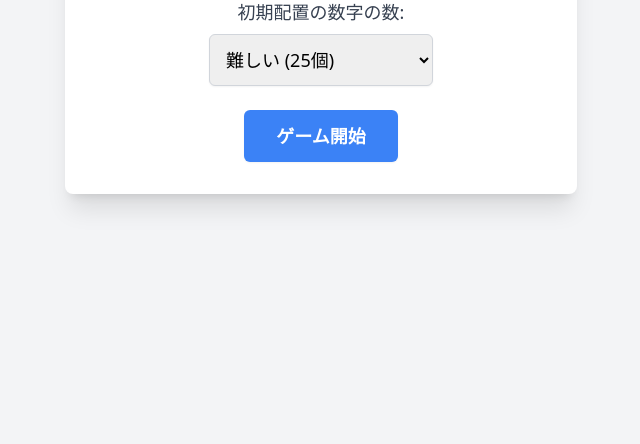
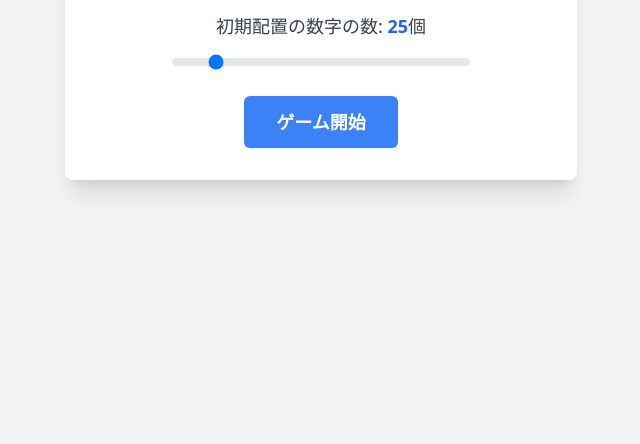
Before and after one commit to Eztas/GeminiSuDoku, a plain HTML site: page index.html in a window 1280 px wide. Shown: the part 356-800 px from the top of the page, without its empty margins (319-959 px from the left). Drawn offline with nearby package versions, Linux system fonts and the light colour scheme.

Commit message:
add: 最小, 最大を選択できるスライダーUI作成(スライドさせても数値表示は変わらず、ゲームもまだ始まらない)

```diff
--- a/index.html
+++ b/index.html
@@ -162,14 +162,8 @@
         <div id="homeScreen" class="text-center">
             <h1 class="text-3xl sm:text-4xl font-bold text-gray-800 mb-6 sm:mb-8">ナンプレ</h1>
             <div class="mb-6">
-                <label for="difficulty" class="block text-lg text-gray-700 mb-2">初期配置の数字の数:</label>
-                <select id="difficulty" class="w-full sm:w-1/2 mx-auto p-3 border border-gray-300 rounded-md shadow-sm focus:ring-blue-500 focus:border-blue-500 text-lg">
-                    <option value="45">簡単 (45個)</option>
-                    <option value="35">普通 (35個)</option>
-                    <option value="25" selected>難しい (25個)</option>
-                    <option value="17">超難しい (17個)</option>
-                    <option value="10">挑戦 (10個)</option>
-                </select>
+                <label for="difficultySlider" class="block text-lg text-gray-700 mb-2">初期配置の数字の数: <span id="difficultyValue" class="font-bold text-blue-600">25</span>個</label>
+                <input type="range" id="difficultySlider" min="17" max="80" value="25" class="w-full sm:w-2/3 mx-auto h-2 bg-gray-200 rounded-lg appearance-none cursor-pointer">
             </div>
             <button id="startGameBtn" class="btn btn-primary w-full sm:w-auto text-lg px-8 py-3">ゲーム開始</button>
         </div>
```
